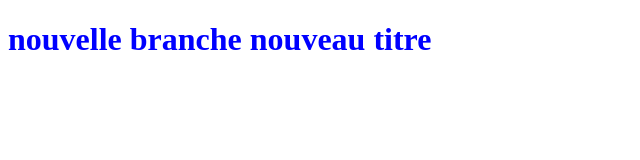
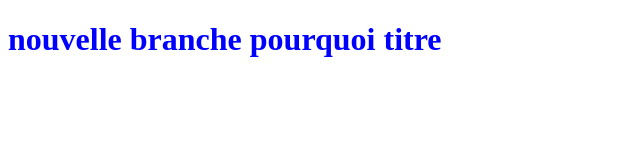
Before and after one commit to lyhamster/OpenclassroomsProject2.0, a plain HTML site: page index.html in a window 1280 px wide. Shown: the full height of the page, 0-640 px from the left. Drawn offline with Linux system fonts and the light colour scheme.

Commit message:
new title on the new branch

```diff
--- a/index.html
+++ b/index.html
@@ -5,6 +5,6 @@
     <link rel="stylesheet" type="text/css" href="styles.css">
 </head>
  <body>
-     <h1>nouvelle branche nouveau titre</h1>
+     <h1>nouvelle branche pourquoi titre</h1>
  </body>
 </html>
```
